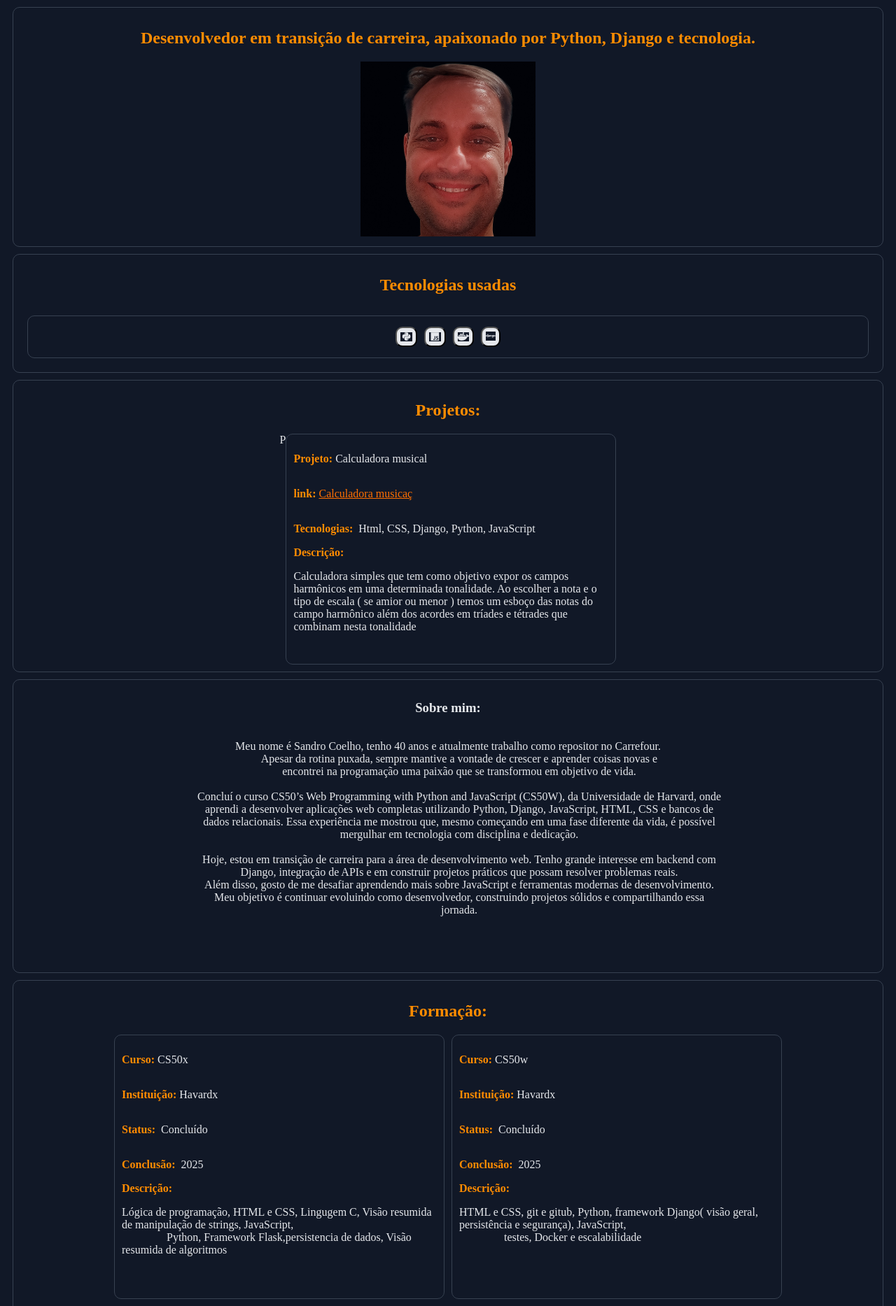
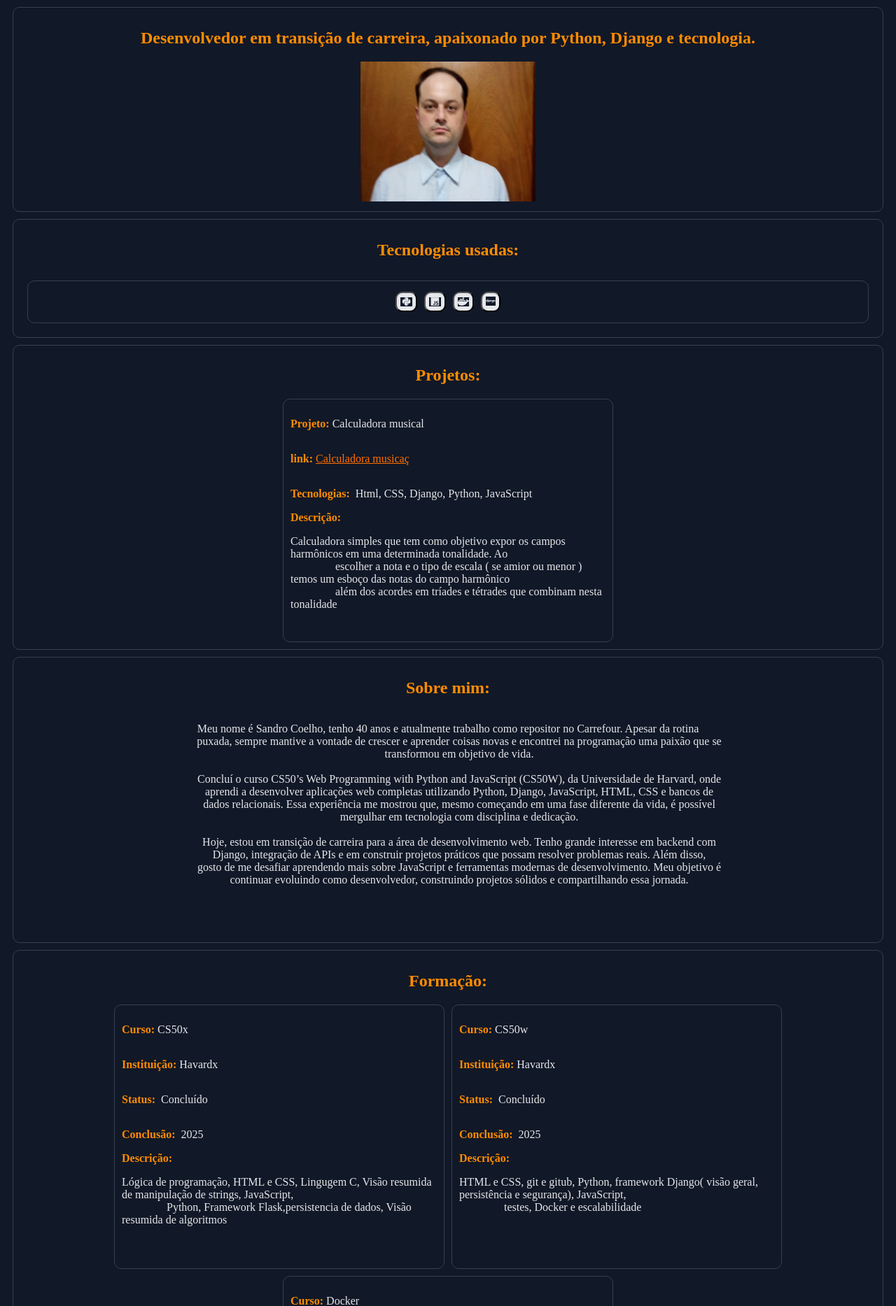
Before and after one commit to sandro20251/pagina-pessoal, a Django app: page / in a window 1280 px wide. Shown: the part 138-2005 px from the top of the page at 70% size. Run offline with Django 5.2, Linux system fonts and the light colour scheme; some libraries are stand-ins or nearby versions.

Commit message:
finalizando css

```diff
--- a/paginaPessoal/pagina/static/pagina/estilo.css
+++ b/paginaPessoal/pagina/static/pagina/estilo.css
@@ -150,8 +150,9 @@ button {
 
 
 }
+
 .btn200 {
-    width: 200px;
+    width: 170px;
 }
 
 p {
@@ -204,7 +205,7 @@ a:hover {
 #estiloimg {
 
     width: 250px;
-    height: 250px;
+    height: 200px;
 
 }
 
@@ -234,7 +235,7 @@ a:hover {
 
 @media (min-width: 768px) {
     textarea {
-        width: 50%;
+        width: 540px;
     }
 
     .input1 {
--- a/paginaPessoal/pagina/templates/pagina/index.html
+++ b/paginaPessoal/pagina/templates/pagina/index.html
@@ -4,12 +4,12 @@
 <div class="parte1">
     <h2>Desenvolvedor em transição de carreira, apaixonado por Python, Django e tecnologia.</h2>
     <div id="imgPai">
-        <img src="{% static 'pagina/san11.jpg' %}" id="estiloimg">
+        <img src="{% static 'pagina/sandro1.jpg' %}" id="estiloimg">
     </div>
 
 </div>
 <div class="parte11">
-    <h2>Tecnologias usadas</h2>
+    <h2>Tecnologias usadas:</h2>
     <div class="parte12">
         <div id="btn100">
             <button id="btnPython"><i class="fa-brands fa-python"></i></button>
@@ -68,7 +68,7 @@
         <h2>Projetos:</h2>
     </div>
     <div class="parte2div">
-        P<div class="curso1">
+        <div class="curso1">
             <div class="divDescricao">
                 <p><strong class="cursoHr">Projeto: </strong>Calculadora musical</p>
                 <p><strong class="cursoHr">link: </strong><a href="#">Calculadora musicaç</a></p>
@@ -76,7 +76,9 @@
             </div>
 
             <strong class="cursoHr">Descrição:</strong><br>
-            <p>Calculadora simples que tem como objetivo expor os campos harmônicos em uma determinada tonalidade. Ao escolher a nota e o tipo de escala ( se amior ou menor ) temos um esboço das notas do campo harmônico além dos acordes em tríades e tétrades que combinam nesta tonalidade
+            <p>Calculadora simples que tem como objetivo expor os campos harmônicos em uma determinada tonalidade. Ao
+                escolher a nota e o tipo de escala ( se amior ou menor ) temos um esboço das notas do campo harmônico
+                além dos acordes em tríades e tétrades que combinam nesta tonalidade
             </p>
 
 
@@ -87,10 +89,10 @@
 
 </div>
 <div class="parte3">
-    <h3>Sobre mim:</h3>
-    <p>Meu nome é Sandro Coelho, tenho 40 anos e atualmente trabalho como repositor no Carrefour.
-        Apesar da rotina puxada, sempre mantive a vontade de crescer e aprender coisas novas e
-        encontrei na programação uma paixão que se transformou em objetivo de vida.
+    <h2>Sobre mim:</h2>
+    <p>Meu nome é Sandro Coelho, tenho 40 anos e atualmente trabalho como repositor no Carrefour. Apesar da rotina
+        puxada, sempre mantive a vontade de crescer e aprender coisas novas e encontrei na programação uma paixão que se
+        transformou em objetivo de vida.
 
         Concluí o curso CS50’s Web Programming with Python and JavaScript (CS50W), da Universidade de Harvard, onde
         aprendi a desenvolver aplicações web completas utilizando Python, Django, JavaScript, HTML, CSS e bancos de
@@ -98,10 +100,9 @@
         mergulhar em tecnologia com disciplina e dedicação.
 
         Hoje, estou em transição de carreira para a área de desenvolvimento web. Tenho grande interesse em backend com
-        Django, integração de APIs e em construir projetos práticos que possam resolver problemas reais.
-        Além disso, gosto de me desafiar aprendendo mais sobre JavaScript e ferramentas modernas de desenvolvimento.
-        Meu objetivo é continuar evoluindo como desenvolvedor, construindo projetos sólidos e compartilhando essa
-        jornada.
+        Django, integração de APIs e em construir projetos práticos que possam resolver problemas reais. Além disso,
+        gosto de me desafiar aprendendo mais sobre JavaScript e ferramentas modernas de desenvolvimento. Meu objetivo é
+        continuar evoluindo como desenvolvedor, construindo projetos sólidos e compartilhando essa jornada.
 
 
     </p>
--- a/paginaPessoal/pagina/templates/pagina/login.html
+++ b/paginaPessoal/pagina/templates/pagina/login.html
@@ -14,7 +14,7 @@
         <input type="text" name="username" id="username" placeholder="username"><br>
         <label>Password</label><br>
         <input type="text" name="password" id="password"><br>
-        <button type="submit">Enviar</button>
+        <button type="submit" style="color:#111827" class="btn200">Enviar</button>
     </form>
 </div>
 {% endblock %}
```
Also changed, not shown: paginaPessoal/db.sqlite3, paginaPessoal/pagina/static/pagina/sandro1.jpg (added).
